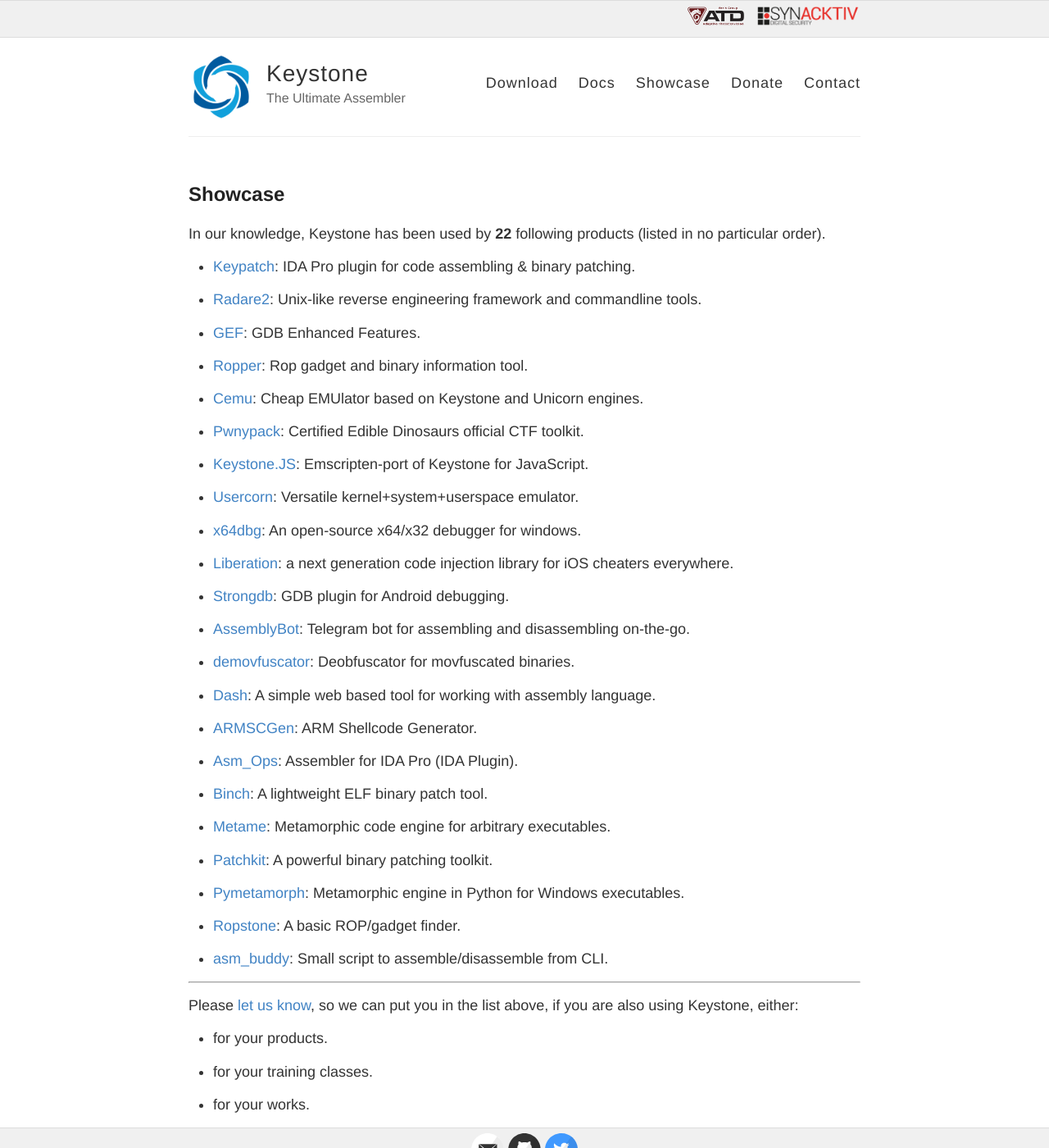
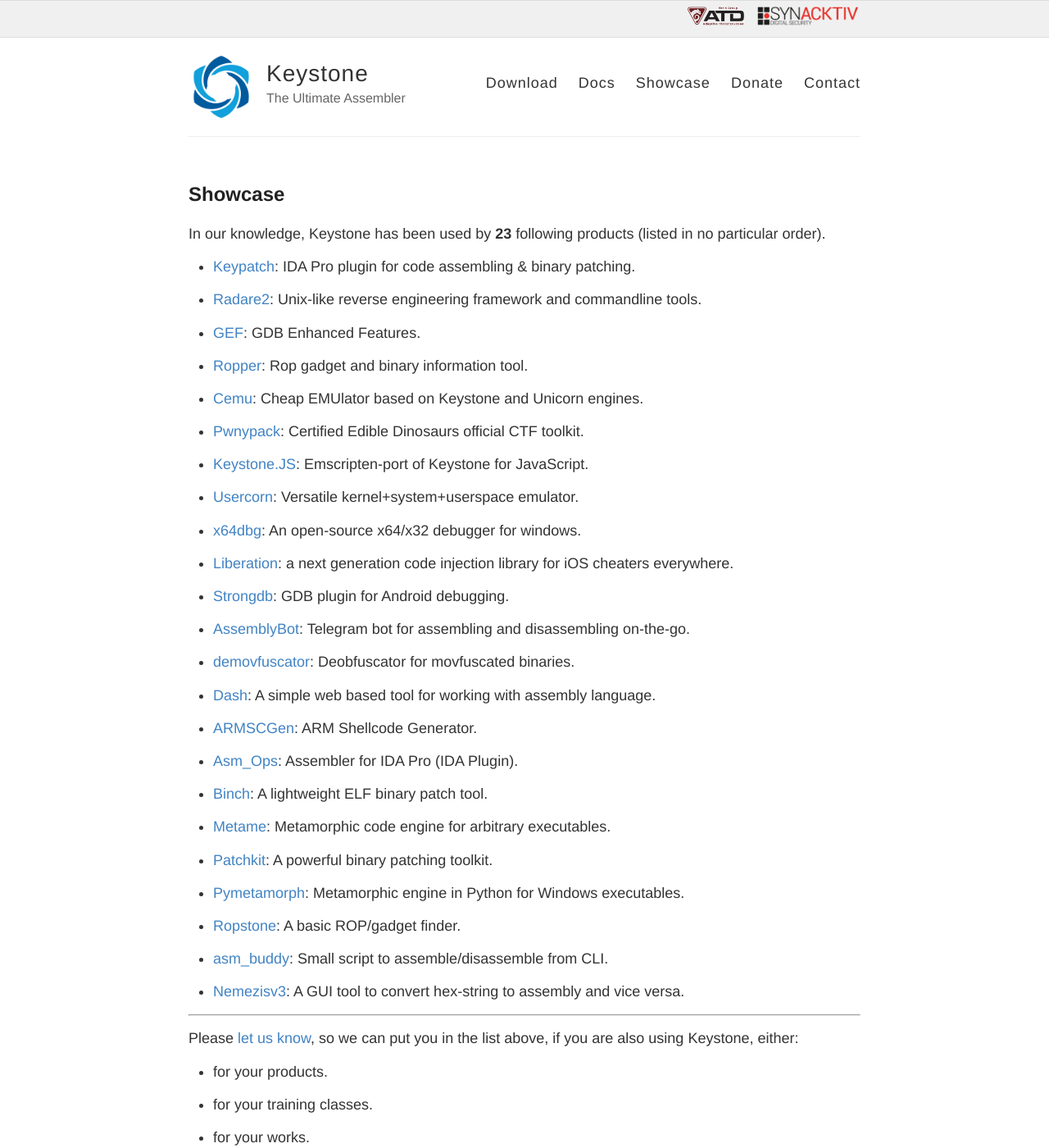
Before and after one commit to keystone-engine/keystone-engine.github.io, a Jekyll site: the page built from showcase.md, in a window 1280 px wide and 1400 px high. Shown: the whole window at 82% size. Built offline with Jekyll 4.4.1, drawn with Linux system fonts in a browser that asks for light colours.

Commit message:
showcase

```diff
--- a/showcase.md
+++ b/showcase.md
@@ -6,7 +6,7 @@
 
 ## Showcase
 
-In our knowledge, Keystone has been used by **22** following products (listed in no particular order).
+In our knowledge, Keystone has been used by **23** following products (listed in no particular order).
 
 - [Keypatch](http://keystone-engine.org/keypatch): IDA Pro plugin for code assembling & binary patching.
 
@@ -52,6 +52,8 @@
 
 - [asm_buddy](https://github.com/karttoon/asm_buddy): Small script to assemble/disassemble from CLI.
 
+- [Nemezisv3](https://github.com/At0m0s/nemezisv3): A GUI tool to convert hex-string to assembly and vice versa.
+
 ---
 
 Please [let us know](/contact/), so we can put you in the list above, if you are also using Keystone, either:
```
